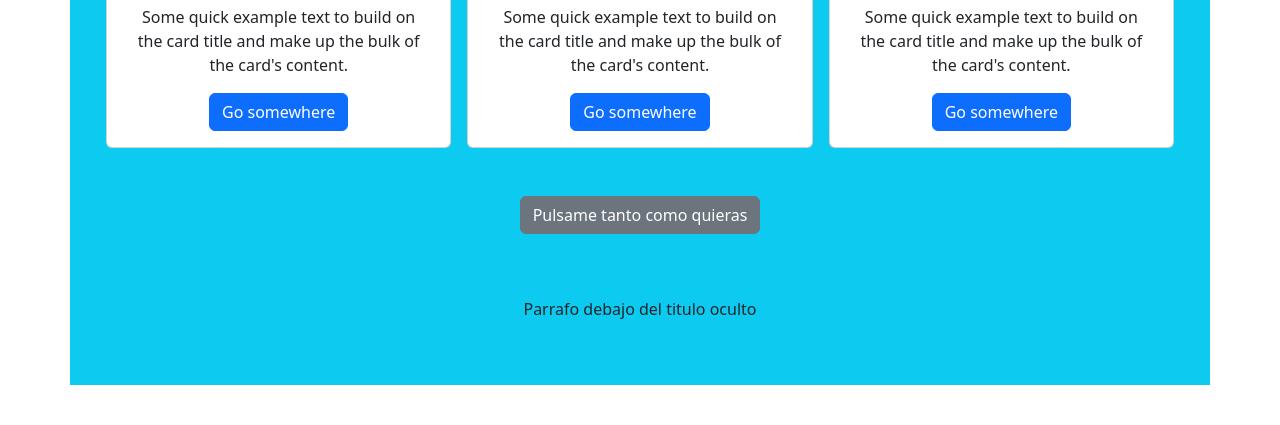
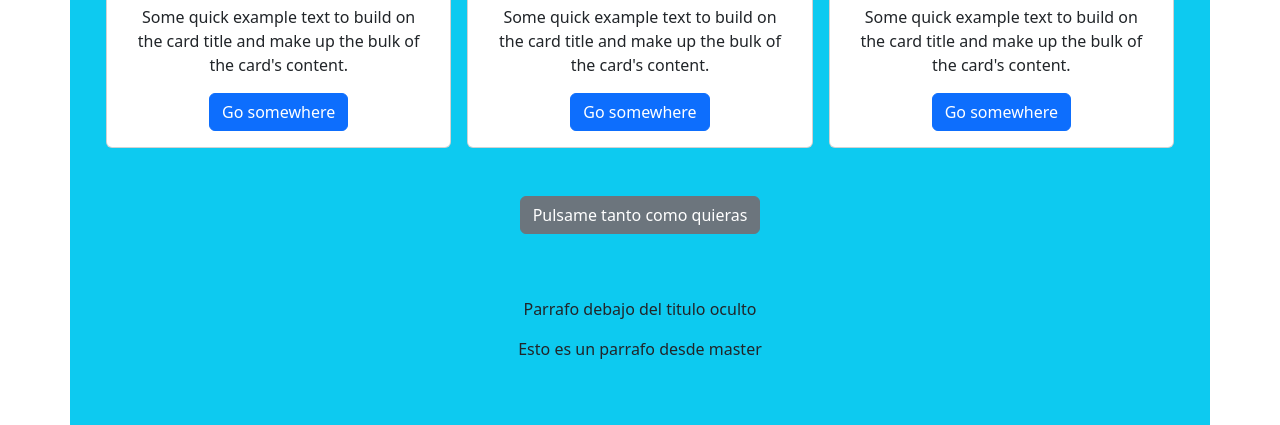
Before and after one commit to Pepekid/Proyecto-pepe, a plain HTML site: page index.html in a window 1280 px wide. Shown: the part 479-904 px from the top of the page. Before the commit the page ends 864 px from the top, so only its background shows below. Drawn offline with nearby package versions, Linux system fonts and the light colour scheme.

Commit message:
parrafo agregado desde master

```diff
--- a/index.html
+++ b/index.html
@@ -75,6 +75,8 @@
 				Esto es un texto oculto!!!
 			</h2>
 			<p>Parrafo debajo del titulo oculto</p>
+
+			<p>Esto es un parrafo desde master</p>
 		</div>
 		<script src="js/app.js"></script>
 		<script src="https://cdn.jsdelivr.net/npm/bootstrap@5.3.2/dist/js/bootstrap.bundle.min.js"></script>
```
